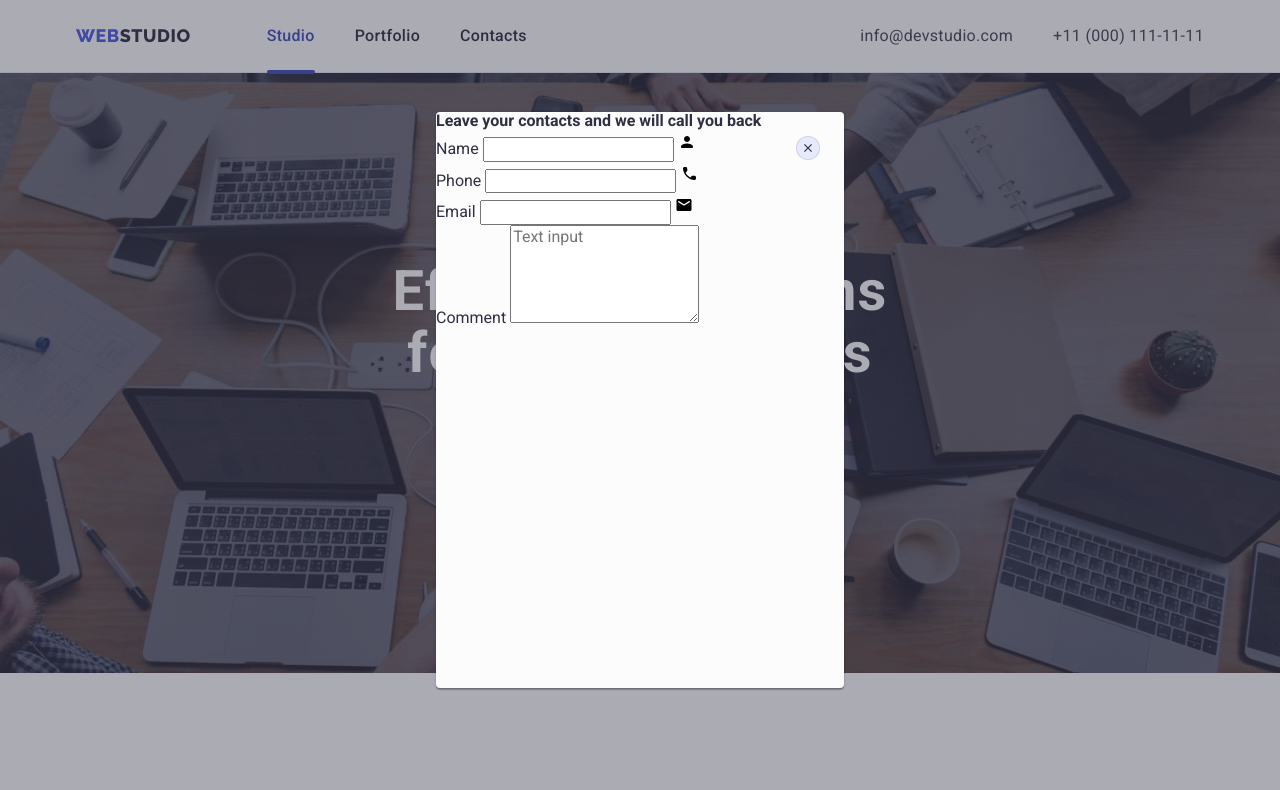
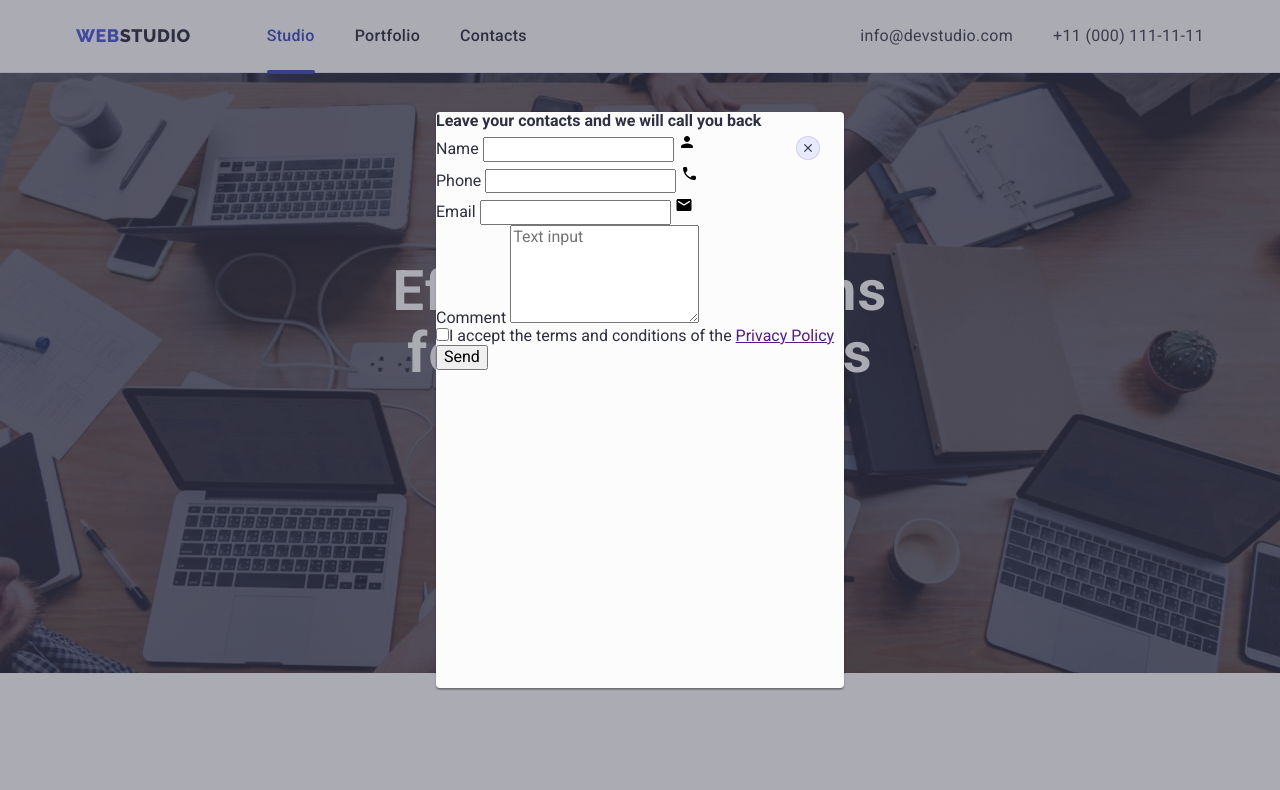
Before and after one commit to AnastasiiaPavlovska/goit-markup-hw-06, a plain HTML site: page index.html in a window 1280 px wide. Both pictures are taken after a click on the button "Order Service". Shown: the top 790 px of the page. Drawn offline with nearby package versions, Linux system fonts and the light colour scheme.

Commit message:
Add all form to the index.html

```diff
--- a/index.html
+++ b/index.html
@@ -421,6 +421,15 @@
                     <label class="form-label" for="comment">Comment</label>
                     <textarea class="form-input" name="comment" rows="5" placeholder="Text input"></textarea>
                 </div>
+                <div class="form-check">
+                    <label class="check-label"><input class="checkbox" type="checkbox" />I accept the terms and
+                      conditions of the
+                    </label>
+                    <a class="privacy-policy" href="">Privacy Policy</a>
+                </div>
+                <div class="form-button">
+                    <button class="form-button-text" type="submit">Send</button>
+                </div>
             </form>
         </div>
     </div>
```
